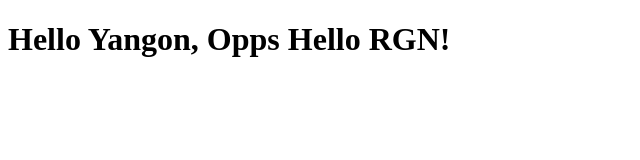
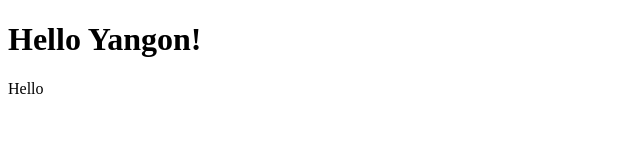
Before and after one commit to lessons-in-coding/Previous-Capital-City, a plain HTML site: page index.html in a window 1280 px wide. Shown: the whole page, without its empty margins (0-640 px from the left). Drawn offline with Linux system fonts and the light colour scheme.

Commit message:
updated index file

```diff
--- a/index.html
+++ b/index.html
@@ -3,9 +3,10 @@
   <head>
     <meta charset="UTF-8" />
     <meta name="viewport" content="width=device-width, initial-scale=1.0" />
-    <title>First</title>
+    <title>Second</title>
   </head>
   <body>
-    <h1>Hello Yangon, Opps Hello RGN!</h1>
+    <h1>Hello Yangon!</h1>
+    <p>Hello</p>
   </body>
 </html>
```
